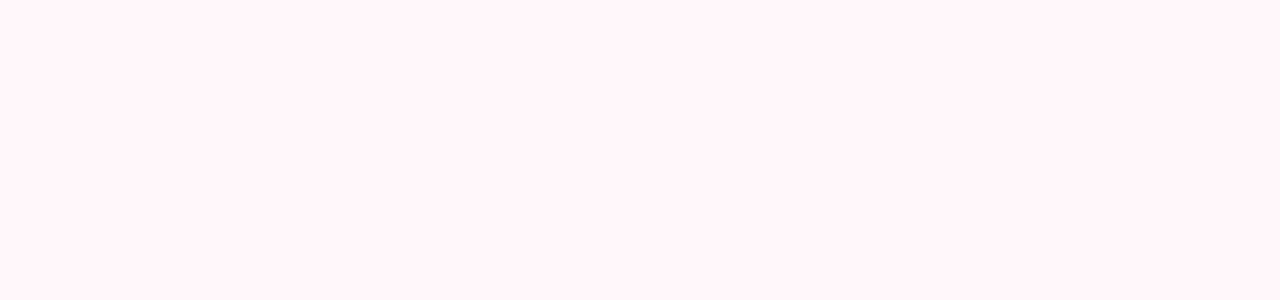
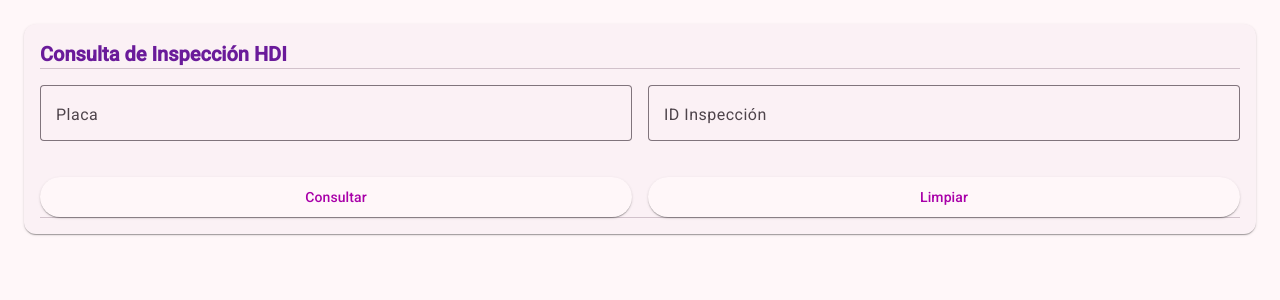
Before and after one commit to YesseniaTiqueCastro/Proyecto-HDI-MIILS, an Angular app in the folder frontend/prevalidator-ui/: page /consulta in a window 1280 px wide. Before the commit this address led to /. Shown: the top 300 px of the page. Built offline with nearby package versions, Linux system fonts and the light colour scheme.

Commit message:
feat(prevalidator):Consulta HDI funcionando por placa y tambien  id de inspección  - base estable

```diff
--- a/frontend/prevalidator-ui/src/app/app.routes.ts
+++ b/frontend/prevalidator-ui/src/app/app.routes.ts
@@ -1,5 +1,6 @@
 import { Routes } from '@angular/router';
 import { PrevalidatorPageComponent } from './features/prevalidator/pages/prevalidator-page/prevalidator-page';
+import { ConsultationPageComponent } from './features/consultation/consultation.component';
 
 export const routes: Routes = [
   {
@@ -11,4 +12,8 @@
     path: 'prevalidator',
     component: PrevalidatorPageComponent,
   },
+  {
+    path: 'consulta',
+    component: ConsultationPageComponent,
+  },
 ];
--- a/frontend/prevalidator-ui/src/app/core/services/api.service.ts
+++ b/frontend/prevalidator-ui/src/app/core/services/api.service.ts
@@ -13,7 +13,7 @@
   constructor(private http: HttpClient) {}
 
   /* ===============================
-     CONSULTA PREVALIDADOR HDI
+     CONSULTA PREVALIDADOR
   =============================== */
   consultarPrevalidador(
     placa?: string,
@@ -31,8 +31,27 @@
     );
   }
 
+   /* ===============================
+   CONSULTA HDI
+================================ */
+consultarInspeccionHDI(
+  placa?: string,
+  idInspeccion?: string
+): Observable<any> {
+
+  const params: any = {};
+
+  if (placa) params.placa = placa;
+  if (idInspeccion) params.id_inspeccion = idInspeccion;
+
+  return this.http.get(
+    `${this.baseUrl}/consultation/inspection/consultar`,
+    { params }
+  );
+}
+
   /* ===============================
-     GESTIONAR INSPECCION HDI
+     GUARDAR PREVALIDACION
   =============================== */
   guardarPrevalidacion(
     idInspeccion: number,
--- /dev/null
+++ b/frontend/prevalidator-ui/src/app/features/consultation/consultation-page.html
@@ -0,0 +1,141 @@
+<mat-card class="prevalidator-card">
+
+  <mat-card-title>
+    Consulta de Inspección HDI
+  </mat-card-title>
+
+  <mat-divider></mat-divider>
+
+  <!-- ========= BUSQUEDA ========= -->
+
+  <div class="form-grid">
+
+    <mat-form-field appearance="outline">
+      <mat-label>Placa</mat-label>
+      <input matInput [(ngModel)]="placa" [disabled]="bloquearPlaca">
+
+      <button *ngIf="placa"
+        matSuffix
+        mat-icon-button
+        (click)="limpiarBusqueda()">
+        <mat-icon>cleaning_services</mat-icon>
+      </button>
+    </mat-form-field>
+
+    <mat-form-field appearance="outline">
+      <mat-label>ID Inspección</mat-label>
+      <input matInput [(ngModel)]="idInspeccion" [disabled]="bloquearId">
+
+      <button *ngIf="idInspeccion"
+        matSuffix
+        mat-icon-button
+        (click)="limpiarBusqueda()">
+        <mat-icon>cleaning_services</mat-icon>
+      </button>
+    </mat-form-field>
+
+    <button mat-raised-button color="primary" (click)="consultar()">
+      Consultar
+    </button>
+
+    <button mat-raised-button color="warn" (click)="limpiarFormulario()">
+      Limpiar
+    </button>
+
+  </div>
+
+  <mat-divider></mat-divider>
+
+  <!-- ========= RESULTADO ========= -->
+
+  <div *ngIf="resultado" class="form-grid">
+
+    <!-- DATOS INSPECCION -->
+    <mat-form-field appearance="outline">
+      <mat-label>ID Inspección</mat-label>
+      <input matInput [value]="resultado.inspeccion.idInspeccion" readonly>
+    </mat-form-field>
+
+    <mat-form-field appearance="outline">
+      <mat-label>Estado</mat-label>
+      <input matInput [value]="resultado.inspeccion.estadoInspeccion" readonly>
+    </mat-form-field>
+
+    <mat-form-field appearance="outline">
+      <mat-label>Usuario Creador</mat-label>
+      <input matInput [value]="resultado.inspeccion.datosInspeccionAuto.usuarioCreador" readonly>
+    </mat-form-field>
+
+    <mat-form-field appearance="outline">
+      <mat-label>Clave Agente</mat-label>
+      <input matInput [value]="resultado.inspeccion.datosInspeccionAuto.claveAgente" readonly>
+    </mat-form-field>
+
+    <mat-form-field appearance="outline">
+      <mat-label>Código Motivo</mat-label>
+      <input matInput [value]="resultado.inspeccion.datosInspeccionAuto.codigoMotivoInspeccion.codigo" readonly>
+    </mat-form-field>
+
+    <!-- CLIENTE -->
+    <mat-form-field appearance="outline">
+      <mat-label>Nombre</mat-label>
+      <input matInput
+        [value]="resultado.inspeccion.datosInspeccionAuto.clienteInspeccion.personaNatural.primerNombre
+        + ' ' +
+        resultado.inspeccion.datosInspeccionAuto.clienteInspeccion.personaNatural.primerApellido"
+        readonly>
+    </mat-form-field>
+
+    <mat-form-field appearance="outline">
+      <mat-label>Documento</mat-label>
+      <input matInput
+        [value]="resultado.inspeccion.datosInspeccionAuto.clienteInspeccion.numeroDocumento"
+        readonly>
+    </mat-form-field>
+
+    <mat-form-field appearance="outline">
+      <mat-label>Ciudad</mat-label>
+      <input matInput
+        [value]="resultado.inspeccion.datosInspeccionAuto.clienteInspeccion.direccion[0]?.ciudad.nombre"
+        readonly>
+    </mat-form-field>
+
+    <mat-form-field appearance="outline">
+      <mat-label>Dirección</mat-label>
+      <input matInput
+        [value]="resultado.inspeccion.datosInspeccionAuto.clienteInspeccion.direccion[0]?.textoDireccion"
+        readonly>
+    </mat-form-field>
+
+    <!-- VEHICULO -->
+    <mat-form-field appearance="outline">
+      <mat-label>Placa</mat-label>
+      <input matInput
+        [value]="resultado.inspeccion.datosInspeccionAuto.vehiculo.placa.placa"
+        readonly>
+    </mat-form-field>
+
+    <mat-form-field appearance="outline">
+      <mat-label>Tipo Placa</mat-label>
+      <input matInput
+        [value]="resultado.inspeccion.datosInspeccionAuto.vehiculo.placa.tipoPlaca.nombre"
+        readonly>
+    </mat-form-field>
+
+    <mat-form-field appearance="outline">
+      <mat-label>Modelo</mat-label>
+      <input matInput
+        [value]="resultado.inspeccion.datosInspeccionAuto.vehiculo.modelo"
+        readonly>
+    </mat-form-field>
+
+    <mat-form-field appearance="outline">
+      <mat-label>Valor</mat-label>
+      <input matInput
+        [value]="resultado.inspeccion.datosInspeccionAuto.vehiculo.valor"
+        readonly>
+    </mat-form-field>
+
+  </div>
+
+</mat-card>
--- /dev/null
+++ b/frontend/prevalidator-ui/src/app/features/consultation/consultation-page.scss
@@ -0,0 +1,21 @@
+.prevalidator-card {
+  margin: 24px;
+  padding: 16px;
+}
+
+.form-grid {
+  display: grid;
+  grid-template-columns: repeat(2, 1fr);
+  gap: 16px;
+  margin-top: 16px;
+}
+
+mat-card-title {
+  font-size: 20px;
+  font-weight: 600;
+  color: #6a1b9a;
+}
+
+mat-form-field {
+  width: 100%;
+}
--- a/frontend/prevalidator-ui/src/app/features/consultation/consultation.component.ts
+++ b/frontend/prevalidator-ui/src/app/features/consultation/consultation.component.ts
@@ -1,41 +1,117 @@
-import { Component } from '@angular/core';
+import { Component, DoCheck } from '@angular/core';
 import { CommonModule } from '@angular/common';
-import { HttpClient, HttpClientModule } from '@angular/common/http';
-import { environment } from '../../../environments/environment.development';
+import { FormsModule, FormBuilder, FormGroup, ReactiveFormsModule } from '@angular/forms';
+
+/* IMPORTACIÓN ANGULAR MATERIAL */
+import { MatCardModule } from '@angular/material/card';
+import { MatFormFieldModule } from '@angular/material/form-field';
+import { MatInputModule } from '@angular/material/input';
+import { MatDividerModule } from '@angular/material/divider';
+import { MatButtonModule } from '@angular/material/button';
+import { MatIconModule } from '@angular/material/icon';
+
+/* SERVICE */
+import { ApiService } from '../../core/services/api.service';
 
 @Component({
-  selector: 'app-consultation',
+  selector: 'app-consultation-page',
   standalone: true,
-  imports: [CommonModule, HttpClientModule],
-  templateUrl: './consultation.component.html',
+  imports: [
+    CommonModule,
+    ReactiveFormsModule,
+    FormsModule,
+    MatCardModule,
+    MatFormFieldModule,
+    MatInputModule,
+    MatDividerModule,
+    MatButtonModule,
+    MatIconModule
+  ],
+  templateUrl: './consultation-page.html',
+  styleUrls: ['./consultation-page.scss'],
 })
-export class ConsultationComponent {
+export class ConsultationPageComponent implements DoCheck {
 
-  loading = false;
-  response: any = null;
-  error: string | null = null;
+  placa: string = '';
+  idInspeccion: string = '';
 
-  constructor(private http: HttpClient) {}
+  bloquearPlaca = false;
+  bloquearId = false;
 
-  consultar(idInspeccion: string) {
-    this.loading = true;
-    this.response = null;
-    this.error = null;
+  cargando = false;
+  resultado: any = null;
 
-    const url = `${environment.apiUrl}/consultation/inspection/consultar?id_inspeccion=${idInspeccion}`;
+  form: FormGroup;
 
-    console.log('Llamando a:', url);
+  constructor(
+    private fb: FormBuilder,
+    private apiService: ApiService
+  ) {
+    this.form = this.fb.group({});
+  }
 
-    this.http.get(url).subscribe({
-      next: (data) => {
-        console.log('Response backend:', data);
-        this.response = data;
-        this.loading = false;
-      },
-      error: (err) => {
-        console.error('Error backend:', err);
-        this.error = 'Error consultando inspección';
-        this.loading = false;
+  ngDoCheck() {
+    this.bloquearPlaca = !!this.idInspeccion;
+    this.bloquearId = !!this.placa;
+  }
+
+  limpiarBusqueda() {
+    this.placa = '';
+    this.idInspeccion = '';
+    this.resultado = null;
+  }
+
+  limpiarFormulario() {
+    this.limpiarBusqueda();
+  }
+
+  consultar() {
+
+    if (this.cargando) return;
+
+    const valor = this.idInspeccion || this.placa;
+
+    if (!valor) {
+      alert('Debe ingresar placa o id inspección');
+      return;
+    }
+
+    this.cargando = true;
+
+    this.apiService.consultarInspeccionHDI(
+      this.placa || undefined,
+      this.idInspeccion || undefined
+    )
+    .subscribe({
+      next: (data: any) => {
+
+  console.log('RESPUESTA CONSULTA HDI', data);
+
+  /* ========= NORMALIZAR RESPUESTA ========= */
+
+  const inspeccion = data?.inspeccion;
+  const cliente =
+    inspeccion?.datosInspeccionAuto?.clienteInspeccion;
+
+  // SI direccion viene objeto → convertir a array
+  if (cliente?.direccion && !Array.isArray(cliente.direccion)) {
+    cliente.direccion = [cliente.direccion];
+  }
+
+  // SI contacto viene objeto → convertir a array
+  if (cliente?.contacto && !Array.isArray(cliente.contacto)) {
+    cliente.contacto = [cliente.contacto];
+  }
+
+  /* ======================================== */
+
+  this.resultado = data;
+
+  this.cargando = false;
+},
+      error: () => {
+        alert('No se encontraron datos');
+        this.cargando = false;
       }
     });
   }
```
Also changed, not shown: frontend/prevalidator-ui/src/app/features/consultation/consultation.component.html (deleted, +0 -16 lines).
